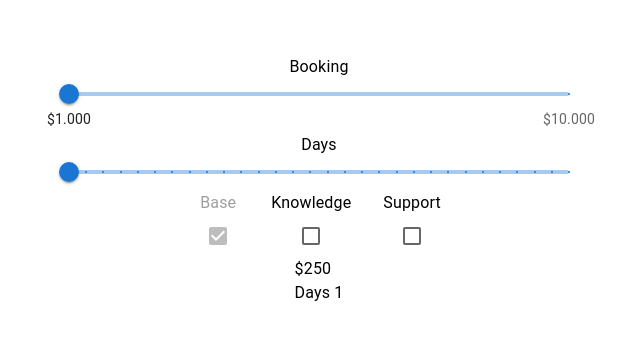
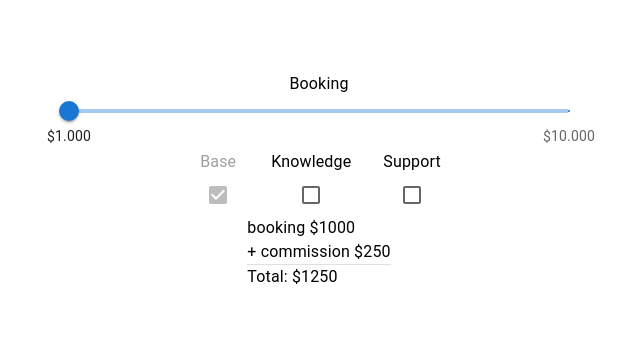
Before and after one commit to Inveracity/travel-budget-arithmetic, a React (Create React App) app: page / in a window 1280 px wide. Shown: the part 228-568 px from the top of the page, without its empty margins (321-961 px from the left). Built offline with nearby package versions, Linux system fonts and the light colour scheme.

Commit message:
show calculation at the bottom

```diff
--- a/src/App.tsx
+++ b/src/App.tsx
@@ -1,14 +1,14 @@
-import { Box, Grid, Typography } from '@mui/material';
+import { Box, Divider, Grid, Typography } from '@mui/material';
 import { useContext } from 'react';
 import Checkboxes from './Components/Checkboxes';
 import { BudgetSlider, DaySlider } from './Components/Sliders';
 import { AppContext, AppContextType } from './Context';
 
-
-function calcBudget(budget: number, days: number, kcb: boolean, scb: boolean) {
 const base = 250
 const know = base + 100
 const supp = 40
+
+function calcBudget(budget: number, days: number, kcb: boolean, scb: boolean) {
 
   // Base is always selected
   let result = budget + base
@@ -44,24 +44,45 @@ function App() {
         <Grid item xs={3}>
           <BudgetSlider />
         </Grid>
+        {
+          scb &&
+          <>
             <Typography>
               Days
             </Typography>
             <Grid item xs={3}>
               <DaySlider />
             </Grid>
+          </>
+        }
 
         <Grid item xs={3}>
           <Checkboxes />
         </Grid>
 
 
-        <Grid item xs={3}>
+        <Grid item xs={3} >
           <Typography>
-            {`$${calcBudget(budget, days, kcb, scb)}`}
+            {`booking $${budget}`}
           </Typography>
           <Typography>
-            {`Days ${days}`}
+            {`+ commission $${base}`}
+          </Typography>
+          {
+            kcb &&
+            <Typography>
+              {`+ knowledge pack $${know}`}
+            </Typography>
+          }
+          {
+            scb &&
+            <Typography>
+              {`+ support pack $${supp}/day for ${days}`}
+            </Typography>
+          }
+          <Divider />
+          <Typography>
+            {`Total: $${calcBudget(budget, days, kcb, scb)} `}
           </Typography>
         </Grid>
 
--- a/src/Components/Checkboxes.tsx
+++ b/src/Components/Checkboxes.tsx
@@ -23,7 +23,6 @@ const Checkboxes = () => {
     and support are off, turn them both on
     */
     if (!kcb && !supportBoxChecked) {
-      console.log(3)
       setKcb(true)
       setScb(true)
       return
@@ -35,7 +34,6 @@ const Checkboxes = () => {
     turned on.
     */
     if (kcb && !supportBoxChecked) {
-      console.log(4)
       setKcb(kcb)
       setScb(true)
       return
--- a/src/Context.tsx
+++ b/src/Context.tsx
@@ -14,7 +14,7 @@ export type AppContextType = {
 export const AppContext = React.createContext<AppContextType | null>(null);
 
 const AppProvider = ({ children }: { children: React.ReactNode }) => {
-  const [budget, setBudget] = React.useState<number>(0);
+  const [budget, setBudget] = React.useState<number>(1000);
   const [days, setDays] = React.useState<number>(1);
   const [kcb, setKcb] = React.useState(false);
   const [scb, setScb] = React.useState(false);
```
Lines whose indentation alone changed are shown as unchanged.
